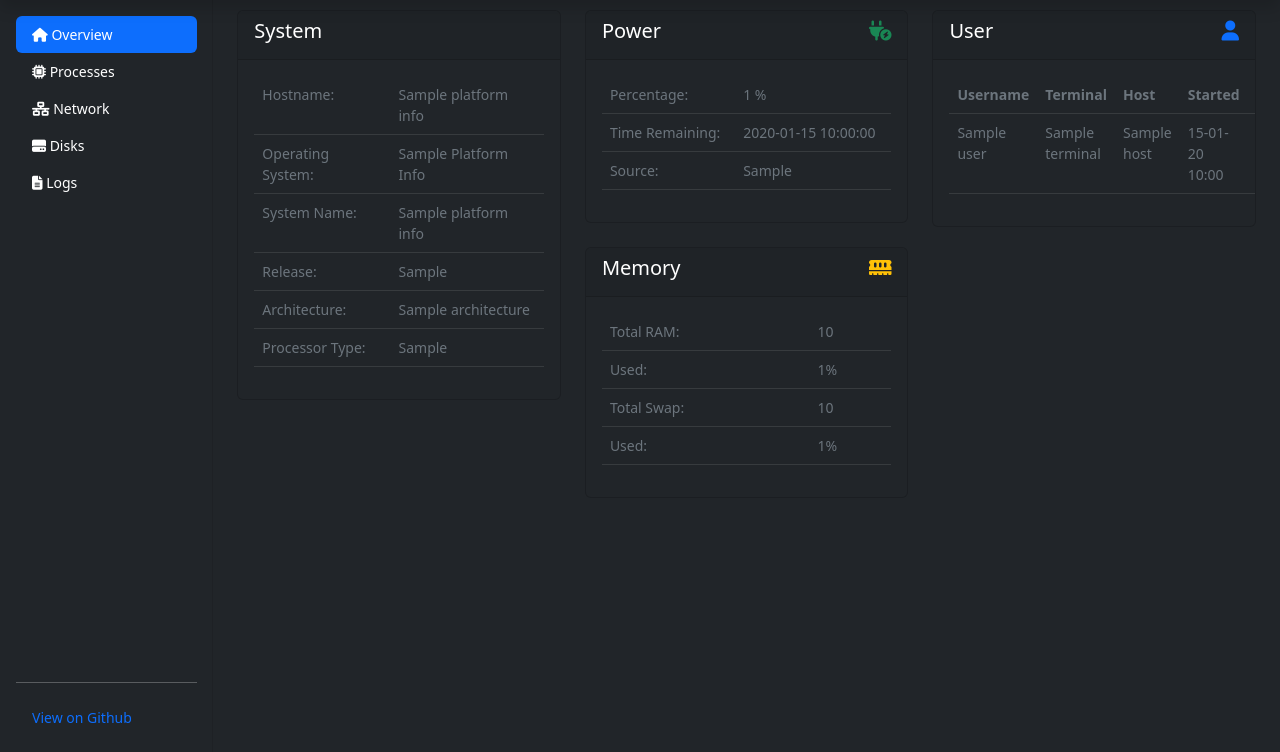
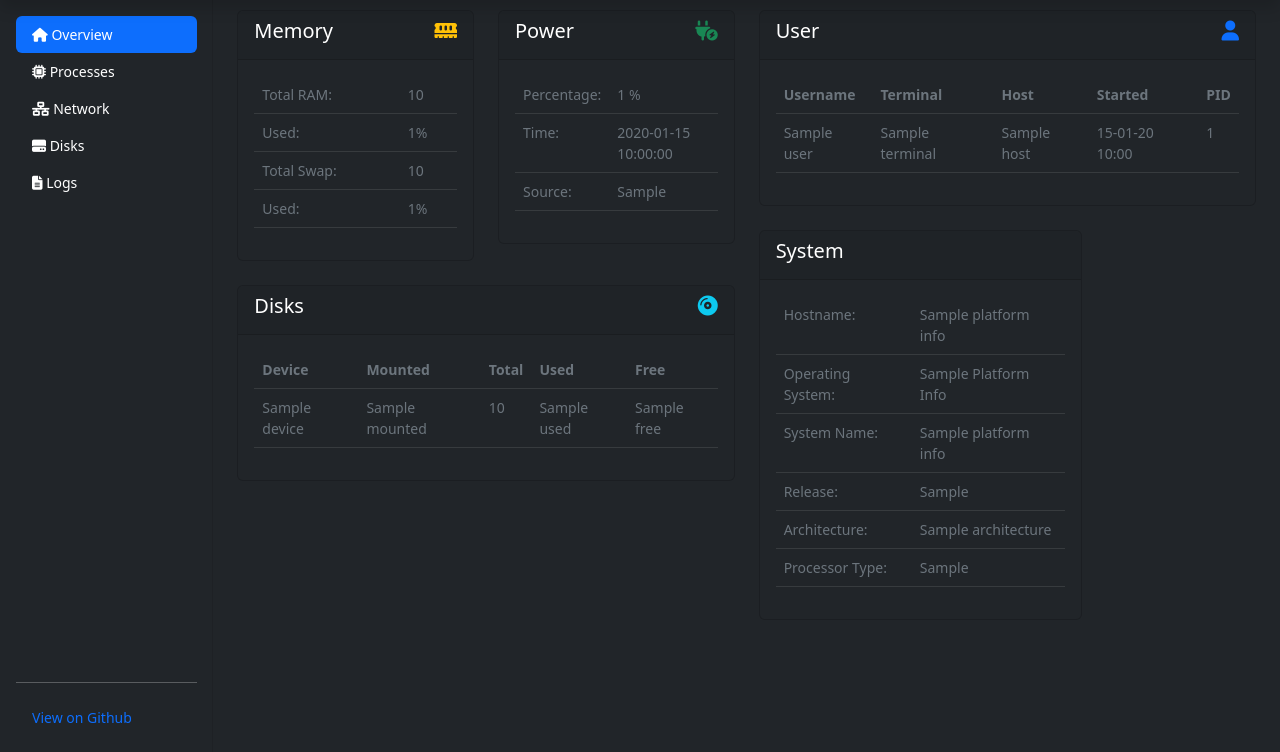
Before and after one commit to gopalcnepal/psutil-dashboard, a Flask app: template app/templates/index.html in a window 1280 px wide. Shown: the part 48-800 px from the top of the page. Run offline with Flask 2, Linux system fonts and the light colour scheme; the template is opened without the code that fills it: most values are stand-ins (such as "Sample title", 1, 10 or a date in 2020).

Commit message:
Added Disk Information
Uses psutil's disk_partitions and disk_usage to get the list of physical drives and their usage information.

```diff
--- a/app/templates/index.html
+++ b/app/templates/index.html
@@ -17,6 +17,113 @@
     <main class="col-md-9 ms-sm-auto col-lg-10 px-md-4">
 
         <div class="row" data-masonry='{"percentPosition": true }' style="padding-top: 10px;">
+
+            <!-- Memory Information -->
+            <div class="col-sm-6 col-lg-3 mb-4">
+                <div class="card h-100 bg-dark text-white">
+                    <div class="d-flex card-header justify-content-between">
+                        <h5>Memory</h5>
+                        <h5>
+                            <i class="fa-solid fa-memory text-warning"></i>
+                        </h5>
+                    </div>
+                    <div class="card-body">
+                        <table class="table table-hover text-left table-dark text-muted">
+                            <tr>
+                                <td scope="row"> Total RAM: </td>
+                                <td> {{ context.memory_info['svmem_total'] }} </td>
+                            </tr>
+                            <tr>
+                                <td scope="row"> Used: </td>
+                                <td> {{ context.memory_info['svem_percent'] }}% </td>
+
+                            </tr>
+                            <tr>
+                                <td scope="row"> Total Swap: </td>
+                                <td> {{ context.memory_info['smem_total'] }} </td>
+                            </tr>
+                            <tr>
+                                <td scope="row"> Used: </td>
+                                <td> {{ context.memory_info['smem_percent'] }}% </td>
+                            </tr>
+                        </table>
+                    </div>
+                </div>
+            </div>
+
+            <!-- Power Information -->
+            <div class="col-sm-6 col-lg-3 mb-4">
+                <div class="card h-100 bg-dark text-white">
+                    <div class="d-flex card-header justify-content-between">
+                        <h5>Power</h5>
+                        <h5>
+                            {% if context.power_info['power_source'] == 'Battery Power' %}
+                                {% if context.power_info['percent'] <= 25 %}
+                                    <i class="fa-solid fa-battery-quarter text-danger"></i>
+                                {% elif (context.power_info['percent'] >=25 and context.power_info['percent'] <= 50) %}
+                                    <i class="fa-solid fa-battery-half"></i>
+                                {% else %}
+                                    <i class="fa-solid fa-battery-three-quarters text-success"></i>
+                                {% endif %}
+                            {% else %}
+                                <i class="fa-solid fa-plug-circle-bolt text-success"></i>
+                            {% endif %}
+                        </h5>
+                    </div>
+                    <div class="card-body">
+                        <table class="table table-hover text-left table-dark text-muted">
+                            <tr>
+                                <td scope="row"> Percentage: </td>
+                                <td> {{ context.power_info['percent'] }} % </td>
+                            </tr>
+                            <tr>
+                                <td scope="row"> Time: </td>
+                                <td> {{ context.power_info['time_remaining'] }} </td>
+                            </tr>
+                            <tr>
+                                <td scope="row"> Source: </td>
+                                <td> {{ context.power_info['power_source'] }} </td>
+                            </tr>
+                        </table>
+                    </div>
+                </div>
+            </div>
+
+            <!-- User Information -->
+            <div class="col-sm-12 col-lg-6 mb-4">
+                <div class="card h-100 bg-dark text-white">
+                    <div class="d-flex card-header justify-content-between">
+                        <h5>User</h5>
+                        <h5>
+                            <i class="fa-solid fa-user text-primary"></i>
+                        </h5>
+                    </div>
+                    <div class="card-body table-responsive">
+                        <table class="table table-hover text-left table-dark text-muted">
+                            <thead>
+                                <tr>
+                                    <th scope="col">Username</th>
+                                    <th scope="col">Terminal</th>
+                                    <th scope="col">Host</th>
+                                    <th scope="col">Started</th>
+                                    <th scope="col">PID</th>
+                                </tr>
+                            </thead>
+                            <tbody>
+                                {% for user in context.user_info.values() %}
+                                <tr>
+                                    <td scope="row"> {{ user.name }} </td>
+                                    <td> {{ user.terminal }} </td>
+                                    <td> {{ user.host }} </td>
+                                    <td> {{ user.started.strftime('%d-%m-%y %H:%M') }} </td>
+                                    <td> {{ user.pid }} </td>
+                                </tr>
+                                {% endfor %}
+                            </tbody>
+                        </table>
+                    </div>
+                </div>
+            </div>
 
             <!-- System Information -->
             <div class="col-sm-6 col-lg-4 mb-4">
@@ -67,108 +174,37 @@
                 </div>
             </div>
 
-            <!-- Power Information -->
-            <div class="col-sm-6 col-lg-4 mb-4">
+            <!-- Disks Information -->
+            <div class="col-sm-12 col-lg-6 mb-4">
                 <div class="card h-100 bg-dark text-white">
                     <div class="d-flex card-header justify-content-between">
-                        <h5>Power</h5>
+                        <h5>Disks</h5>
                         <h5>
-                            {% if context.power_info['power_source'] == 'Battery Power' %}
-                                {% if context.power_info['percent'] <= 25 %}
-                                    <i class="fa-solid fa-battery-quarter text-danger"></i>
-                                {% elif (context.power_info['percent'] >=25 and context.power_info['percent'] <= 50) %}
-                                    <i class="fa-solid fa-battery-half"></i>
-                                {% else %}
-                                    <i class="fa-solid fa-battery-three-quarters text-success"></i>
-                                {% endif %}
-                            {% else %}
-                                <i class="fa-solid fa-plug-circle-bolt text-success"></i>
-                            {% endif %}
-                        </h5>
-                    </div>
-                    <div class="card-body">
-                        <table class="table table-hover text-left table-dark text-muted">
-                            <tr>
-                                <td scope="row"> Percentage: </td>
-                                <td> {{ context.power_info['percent'] }} % </td>
-                            </tr>
-                            <tr>
-                                <td scope="row"> Time Remaining: </td>
-                                <td> {{ context.power_info['time_remaining'] }} </td>
-                            </tr>
-                            <tr>
-                                <td scope="row"> Source: </td>
-                                <td> {{ context.power_info['power_source'] }} </td>
-                            </tr>
-                        </table>
-                    </div>
-                </div>
-            </div>
-
-            <!-- User Information -->
-            <div class="col-sm-6 col-lg-4 mb-4">
-                <div class="card h-100 bg-dark text-white">
-                    <div class="d-flex card-header justify-content-between">
-                        <h5>User</h5>
-                        <h5>
-                            <i class="fa-solid fa-user text-primary"></i>
+                            <i class="fa-solid fa-compact-disc text-info"></i>
                         </h5>
                     </div>
                     <div class="card-body table-responsive">
                         <table class="table table-hover text-left table-dark text-muted">
                             <thead>
                                 <tr>
-                                    <th scope="col">Username</th>
-                                    <th scope="col">Terminal</th>
-                                    <th scope="col">Host</th>
-                                    <th scope="col">Started</th>
-                                    <th scope="col">PID</th>
+                                    <th scope="col">Device</th>
+                                    <th scope="col">Mounted</th>
+                                    <th scope="col">Total</th>
+                                    <th scope="col">Used</th>
+                                    <th scope="col">Free</th>
                                 </tr>
                             </thead>
                             <tbody>
-                                {% for user in context.user_info.values() %}
+                                {% for disk in context.disk_info.values() %}
                                 <tr>
-                                    <td scope="row"> {{ user.name }} </td>
-                                    <td> {{ user.terminal }} </td>
-                                    <td> {{ user.host }} </td>
-                                    <td> {{ user.started.strftime('%d-%m-%y %H:%M') }} </td>
-                                    <td> {{ user.pid }} </td>
+                                    <td scope="row"> {{ disk.device }} </td>
+                                    <td> {{ disk.mounted }} </td>
+                                    <td> {{ disk.total }} </td>
+                                    <td> {{ disk.used }} </td>
+                                    <td> {{ disk.free }} </td>
                                 </tr>
                                 {% endfor %}
                             </tbody>
-                        </table>
-                    </div>
-                </div>
-            </div>
-
-            <!-- Memory Information -->
-            <div class="col-lg-4">
-                <div class="card h-100 bg-dark text-white">
-                    <div class="d-flex card-header justify-content-between">
-                        <h5>Memory</h5>
-                        <h5>
-                            <i class="fa-solid fa-memory text-warning"></i>
-                        </h5>
-                    </div>
-                    <div class="card-body">
-                        <table class="table table-hover text-left table-dark text-muted">
-                            <tr>
-                                <td scope="row"> Total RAM: </td>
-                                <td> {{ context.memory_info['svmem_total'] }} </td>
-                            </tr>
-                            <tr>
-                                <td scope="row"> Used: </td>
-                                <td> {{ context.memory_info['svem_percent'] }}% </td>
-
-                            </tr>
-                            <tr>
-                                <td scope="row"> Total Swap: </td>
-                                <td> {{ context.memory_info['smem_total'] }} </td>
-                            </tr>
-                            <tr>
-                                <td scope="row"> Used: </td>
-                                <td> {{ context.memory_info['smem_percent'] }}% </td>
-                            </tr>
                         </table>
                     </div>
                 </div>
--- a/app/views.py
+++ b/app/views.py
@@ -1,6 +1,6 @@
 from app import app
 from flask import render_template, url_for
-from .systeminfo import get_platform_info, get_power_info, get_user_info, get_memory_info
+from .systeminfo import *
 
 @app.route('/')
 def index():
@@ -9,6 +9,7 @@ def index():
         'power_info': get_power_info(),
         'user_info': get_user_info(),
         'memory_info': get_memory_info(),
+        'disk_info': get_disks_info(),
     }
 
     return render_template("index.html", context=context)
```
Also changed, not shown: app/systeminfo.py (+14 -0 lines).
